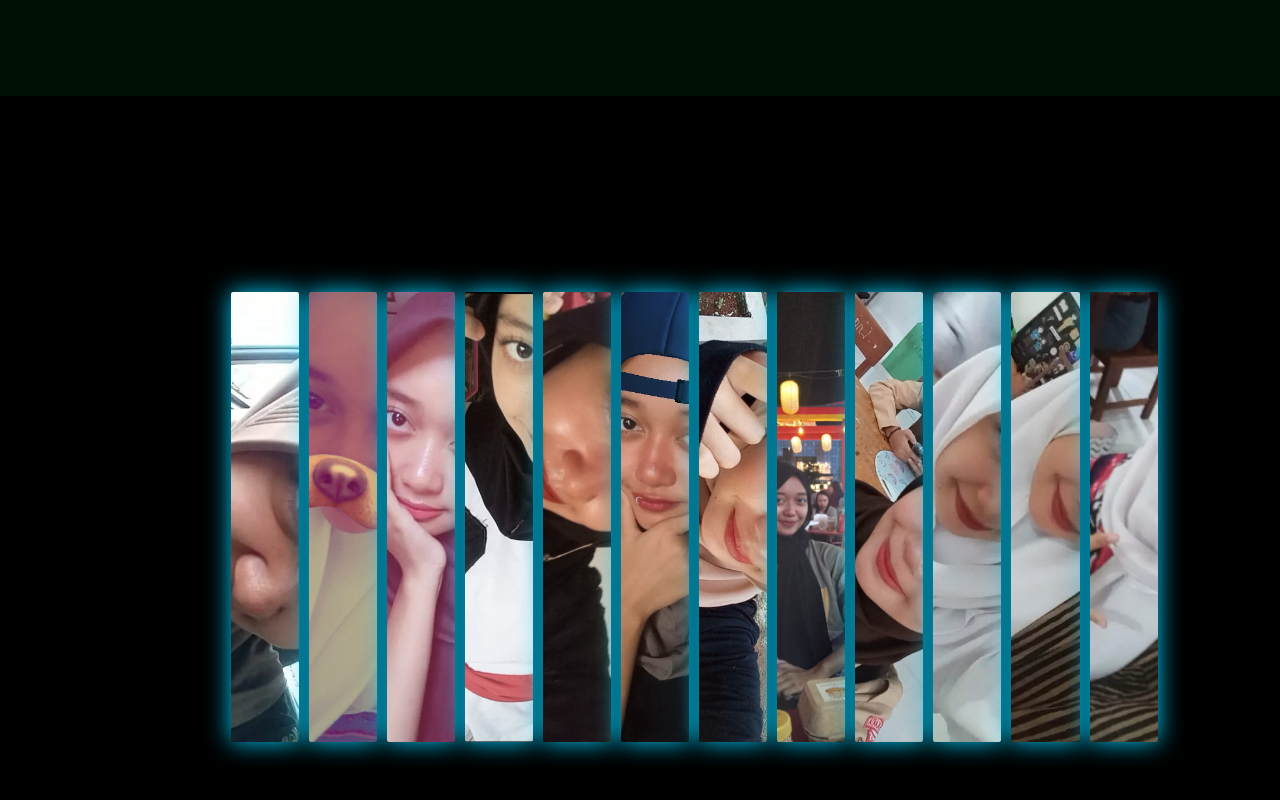
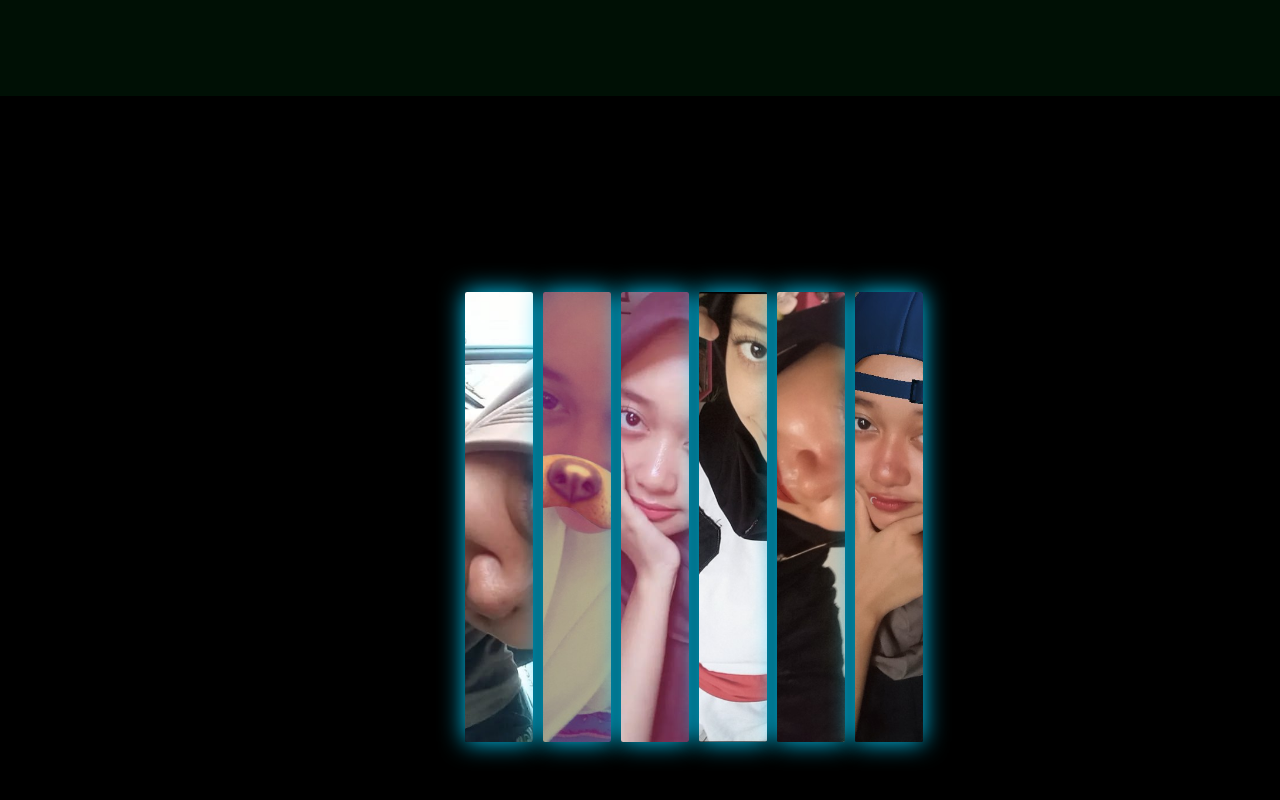
Before and after one commit to Rmdzzz/Rmdzz, a plain HTML site: page index.html in a window 1280 px wide. Shown: the part 1504-2304 px from the top of the page. Drawn offline with nearby package versions, Linux system fonts and the light colour scheme.

Commit message:
Add files via upload

```diff
--- a/index.html
+++ b/index.html
@@ -64,12 +64,6 @@
         <img src="ajeng4.jpg">
         <img src="ajeng5.jpg">
         <img src="ajeng6.jpg">
-        <img src="ajeng7.jpg">
-        <img src="ajeng8.jpg">
-        <img src="ajeng9.jpg">
-        <img src="ajeng10.jpg">
-        <img src="ajeng11.jpg">
-        <img src="ajeng12.jpg">
     </div>
    </section>
 
```
